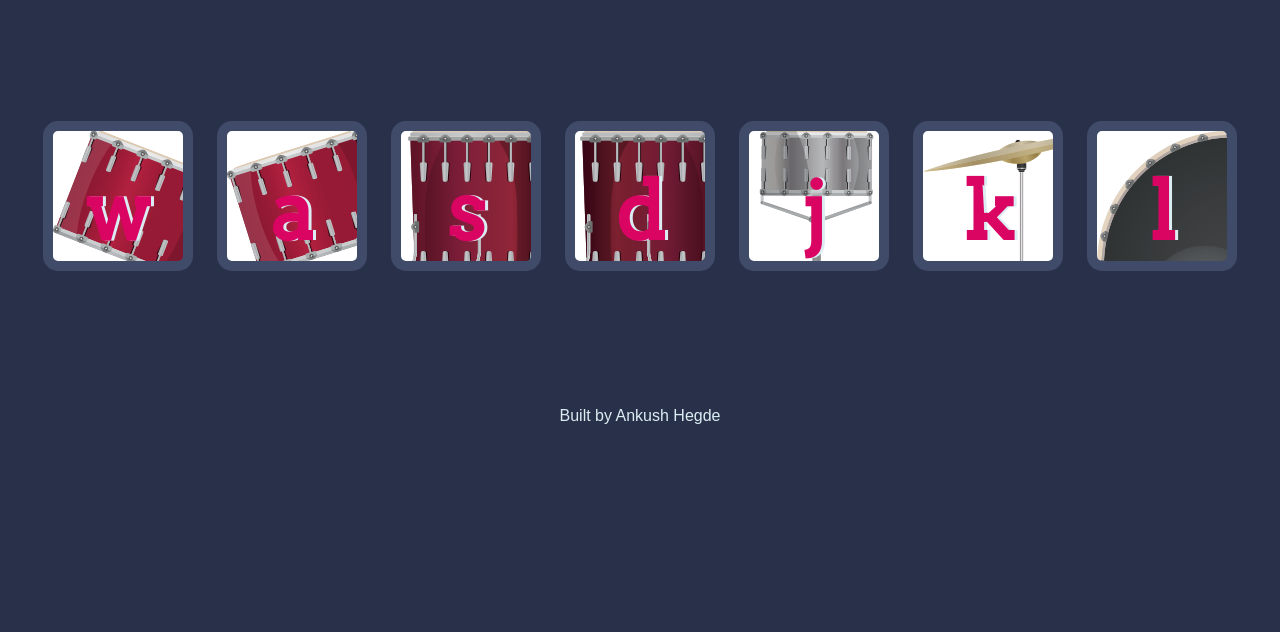
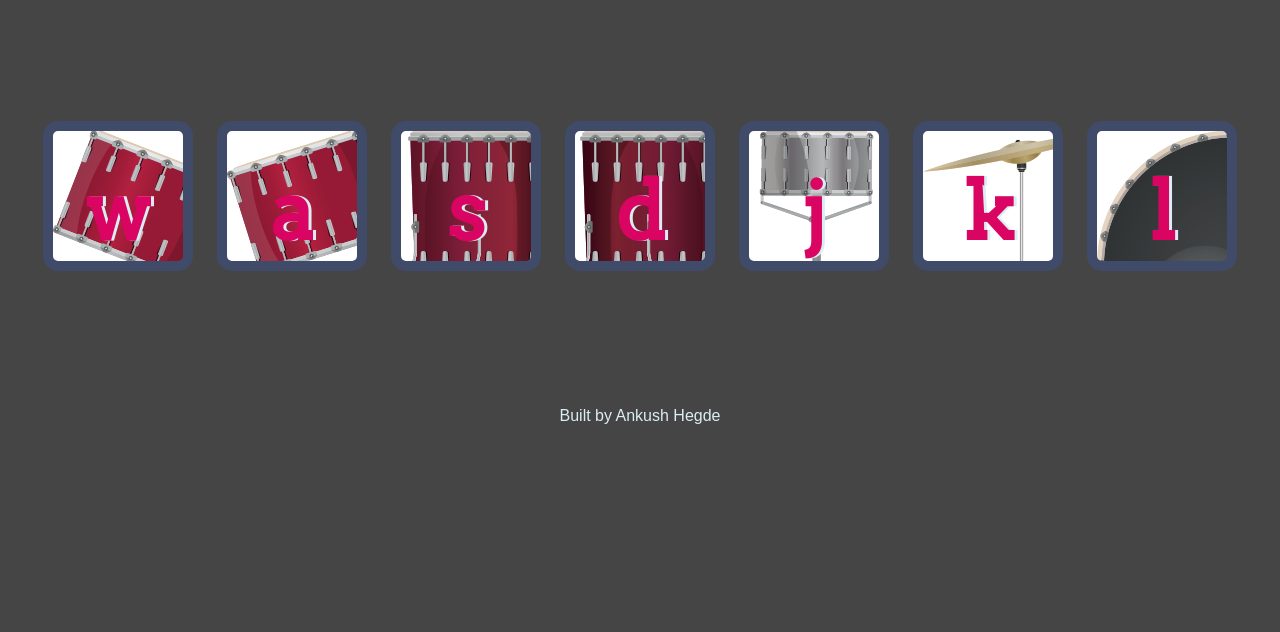
Before and after one commit to ankush07261/Drum-Kit, a plain HTML site: page index.html in a window 1280 px wide. Shown: the part 168-800 px from the top of the page. Drawn offline with Linux system fonts and the light colour scheme.

Commit message:
Update styles.css

```diff
--- a/styles.css
+++ b/styles.css
@@ -1,6 +1,6 @@
 body {
   text-align: center;
-  background-color: #283149;
+  background-color: #454545;
 }
 
 h1 {
```
